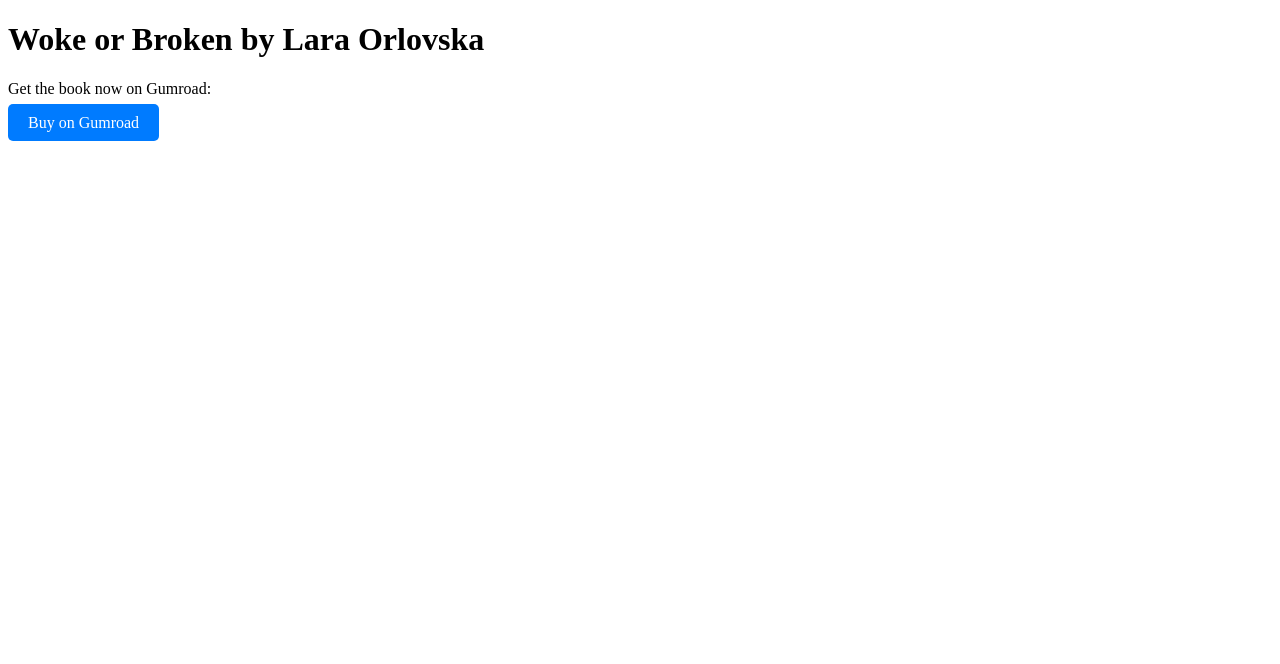
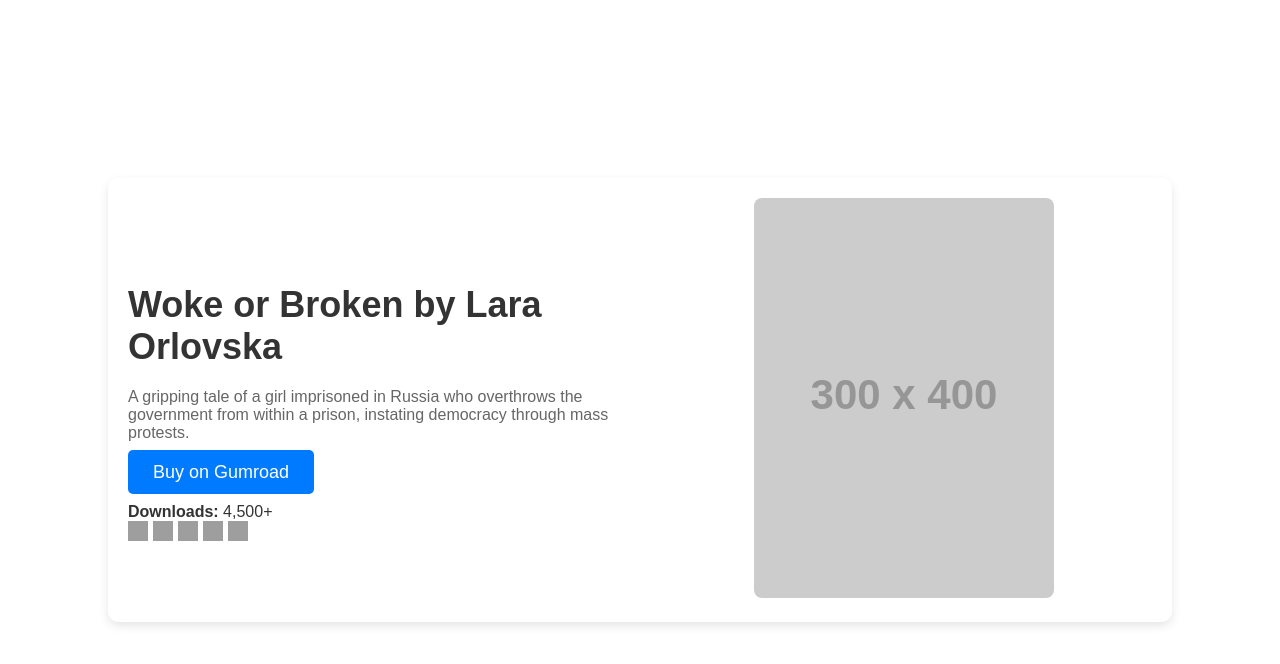
Before and after one commit to wokeorbroken/wokeorbroken.github.io, a plain HTML site: page index.html in a window 1280 px wide. Drawn offline with Linux system fonts and the light colour scheme; grey boxes are pictures that could not be loaded; placeholder pictures from the web are drawn by us.

Commit message:
Update index.html

```diff
--- a/index.html
+++ b/index.html
@@ -1,14 +1,134 @@
 <!DOCTYPE html>
 <html lang="en">
+
 <head>
     <meta charset="UTF-8">
     <meta name="viewport" content="width=device-width, initial-scale=1.0">
     <meta name="description" content="Buy 'Woke or Broken' by Lara Orlovska on Gumroad.">
     <title>Woke or Broken by Lara Orlovska</title>
+    <style>
+        /* General Styles */
+        body {
+            font-family: Arial, sans-serif;
+            margin: 0;
+            padding: 0;
+            background-color: #ffffff;
+            display: flex;
+            justify-content: center;
+            align-items: center;
+            height: 100vh;
+            color: #333;
+        }
+
+        .container {
+            display: flex;
+            justify-content: center;
+            align-items: center;
+            width: 80%;
+            max-width: 1200px;
+            background-color: #fff;
+            padding: 20px;
+            box-shadow: 0 4px 10px rgba(0, 0, 0, 0.1);
+            border-radius: 10px;
+        }
+
+        .book-info {
+            flex: 1;
+            margin-right: 30px;
+        }
+
+        .book-info h1 {
+            font-size: 36px;
+            font-weight: bold;
+            margin-bottom: 20px;
+        }
+
+        .book-info p {
+            font-size: 18px;
+            margin-bottom: 20px;
+        }
+
+        .book-info .description {
+            font-size: 16px;
+            margin-bottom: 20px;
+            color: #666;
+        }
+
+        .book-info .button {
+            padding: 12px 25px;
+            background-color: #007bff;
+            color: white;
+            border: none;
+            border-radius: 5px;
+            text-decoration: none;
+            font-size: 18px;
+            cursor: pointer;
+            transition: background-color 0.3s;
+        }
+
+        .book-info .button:hover {
+            background-color: #0056b3;
+        }
+
+        .book-info .stats {
+            margin-top: 20px;
+        }
+
+        .book-info .stats span {
+            font-size: 16px;
+            margin-right: 15px;
+        }
+
+        .book-info .stars {
+            display: flex;
+            align-items: center;
+        }
+
+        .book-info .stars img {
+            width: 20px;
+            height: 20px;
+            margin-right: 5px;
+        }
+
+        .book-image {
+            flex: 1;
+            text-align: center;
+        }
+
+        .book-image img {
+            max-width: 100%;
+            max-height: 400px;
+            border-radius: 8px;
+        }
+    </style>
 </head>
+
 <body>
-    <h1>Woke or Broken by Lara Orlovska</h1>
-    <p>Get the book now on Gumroad:</p>
-    <a href="https://your-gumroad-link" target="_blank" style="padding: 10px 20px; background: #007bff; color: white; text-decoration: none; border-radius: 5px;">Buy on Gumroad</a>
+
+    <div class="container">
+        <div class="book-info">
+            <h1>Woke or Broken by Lara Orlovska</h1>
+            <p class="description">
+                A gripping tale of a girl imprisoned in Russia who overthrows the government from within a prison, instating democracy through mass protests.
+            </p>
+            <a href="https://your-gumroad-link" class="button" target="_blank">Buy on Gumroad</a>
+
+            <div class="stats">
+                <span><strong>Downloads:</strong> 4,500+</span>
+                <div class="stars">
+                    <img src="https://upload.wikimedia.org/wikipedia/commons/thumb/5/53/Star_icon_%28Wikipedia%29.svg/1200px-Star_icon_%28Wikipedia%29.svg.png" alt="star">
+                    <img src="https://upload.wikimedia.org/wikipedia/commons/thumb/5/53/Star_icon_%28Wikipedia%29.svg/1200px-Star_icon_%28Wikipedia%29.svg.png" alt="star">
+                    <img src="https://upload.wikimedia.org/wikipedia/commons/thumb/5/53/Star_icon_%28Wikipedia%29.svg/1200px-Star_icon_%28Wikipedia%29.svg.png" alt="star">
+                    <img src="https://upload.wikimedia.org/wikipedia/commons/thumb/5/53/Star_icon_%28Wikipedia%29.svg/1200px-Star_icon_%28Wikipedia%29.svg.png" alt="star">
+                    <img src="https://upload.wikimedia.org/wikipedia/commons/thumb/5/53/Star_icon_%28Wikipedia%29.svg/1200px-Star_icon_%28Wikipedia%29.svg.png" alt="star">
+                </div>
+            </div>
+        </div>
+        <div class="book-image">
+            <img src="https://via.placeholder.com/300x400?text=Book+Cover" alt="Woke or Broken Book Cover">
+        </div>
+    </div>
+
 </body>
+
 </html>
```
